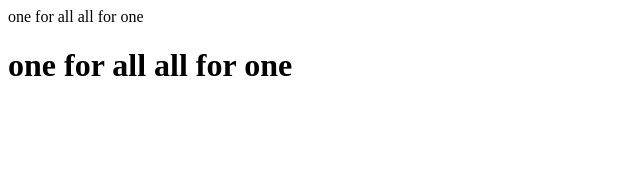
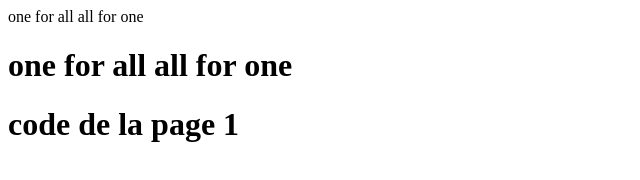
Before and after one commit to chippie74/git-cours, a plain HTML site: page index.html in a window 1280 px wide. Shown: the whole page, without its empty margins (0-640 px from the left). Drawn offline with Linux system fonts and the light colour scheme.

Commit message:
codetest

```diff
--- a/index.html
+++ b/index.html
@@ -9,5 +9,6 @@ one for all all for one
 </head>
 <body>
     <h1> one for all all for one</h1>
+    <h1>code de la page 1</h1>
 </body>
 </html>
```
